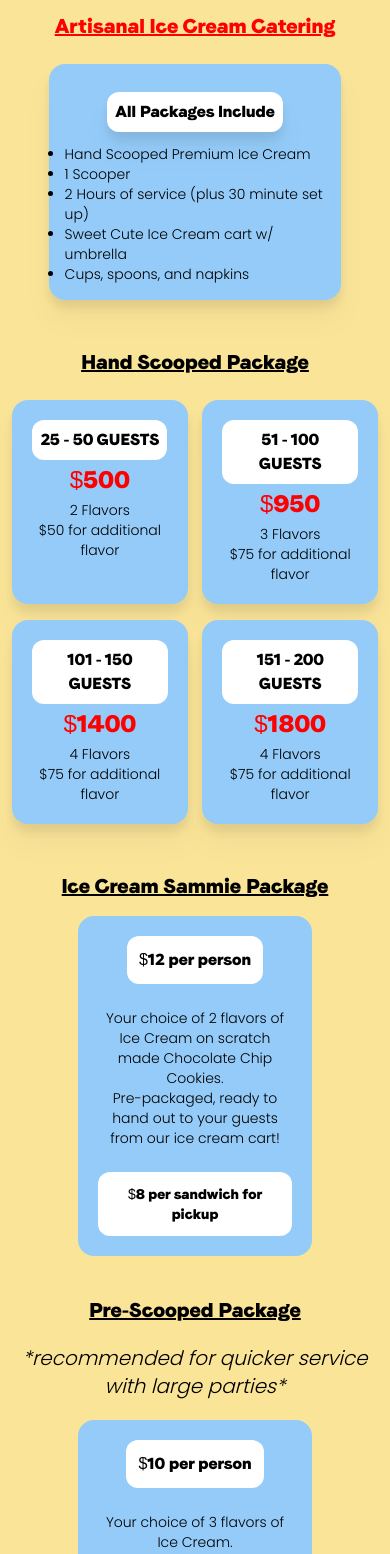
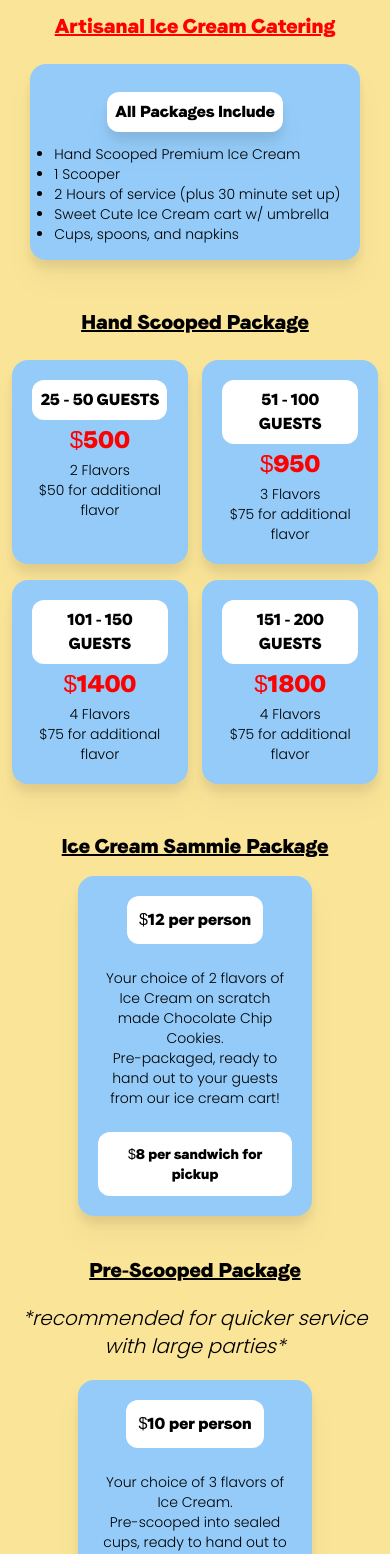
Before and after one commit to nmotamedi/SweetCuteCreamery, a React (Vite) app in the folder sweetcute/: page /catering in a window 390 px wide. Shown: the part 120-1674 px from the top of the page. Built offline with nearby package versions, Linux system fonts and the light colour scheme.

Commit message:
Updated list styling

```diff
--- a/sweetcute/src/Pages/Catering.tsx
+++ b/sweetcute/src/Pages/Catering.tsx
@@ -78,7 +78,7 @@ export function Catering() {
             Artisanal Ice Cream Catering
           </h2>
           <div className="flex flex-wrap justify-center mx-3 md:mx-16">
-            <div className="basis-[80%] sm:basis-[40%] my-2 md:my-4 rounded-2xl">
+            <div className="basis-[90%] sm:basis-[40%] my-2 md:my-4 rounded-2xl">
               <div className="relative w-full h-full rounded-2xl bg-[#94cbf8] p-2 md:p-5 drop-shadow-xl">
                 <div className="w-full text-center flex justify-center mt-5">
                   <h3 className="text-black font-FaroVariable text-base md:text-xl xl:text-3xl p-2  bg-white rounded-xl w-fit h-fit drop-shadow-xl">
@@ -86,7 +86,7 @@ export function Catering() {
                   </h3>
                 </div>
                 <div className="relative ">
-                  <ul className="text-black font-PoppinsLight text-sm md:text-lg xl:text-xl p-2 pt-3 lg:p-6 text-left list-disc">
+                  <ul className="text-black font-PoppinsLight text-sm md:text-lg xl:text-xl pl-4 md:pl-0 p-2 pt-3 lg:p-6 text-left list-disc">
                     <li>Hand Scooped Premium Ice Cream</li>
                     <li>1 Scooper</li>
                     <li>2 Hours of service (plus 30 minute set up)</li>
@@ -111,7 +111,7 @@ export function Catering() {
           </h2>
           <div className="flex flex-wrap justify-center ">
             <div className="basis-[60%] lg:basis-[40%] rounded-2xl">
-              <div className="relative w-full h-full rounded-2xl justify-center bg-[#94cbf8] p-2 md:p-5">
+              <div className="relative w-full h-full rounded-2xl justify-center bg-[#94cbf8] p-2 md:p-5 drop-shadow-xl">
                 <div className="w-full text-center flex justify-center p-3">
                   <h3 className="text-black font-FaroVariable text-base md:text-xl xl:text-3xl  bg-white rounded-xl w-fit h-fit p-3">
                     $12 per person
@@ -145,7 +145,7 @@ export function Catering() {
           </h2>
           <div className="flex flex-wrap justify-center ">
             <div className="basis-[60%] lg:basis-[40%] =rounded-2xl">
-              <div className="relative w-full h-full rounded-2xl bg-[#94cbf8] p-2 md:p-5">
+              <div className="relative w-full h-full rounded-2xl bg-[#94cbf8] p-2 md:p-5 drop-shadow-xl">
                 <div className="w-full text-center flex justify-center p-3">
                   <h3 className="text-black font-FaroVariable text-base md:text-xl xl:text-3xl  bg-white rounded-xl w-fit h-fit p-3">
                     $10 per person
```
